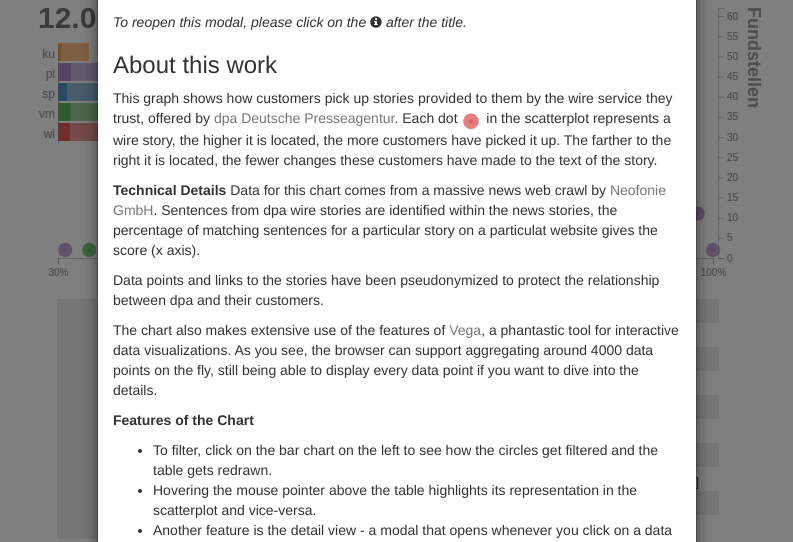
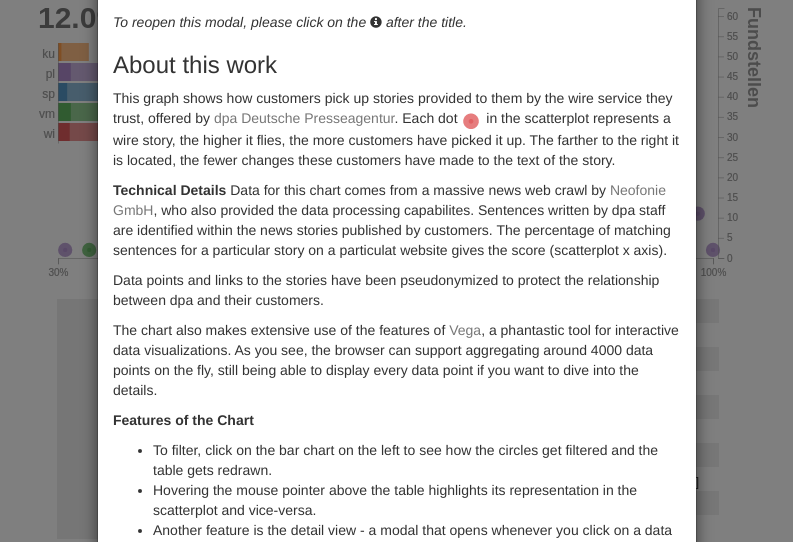
Before and after one commit to martinvirtel/newsstream-baellebad-demo, a plain HTML site: page index.html in a window 1280 px wide. Shown: the part 91-633 px from the top of the page, without its empty margins (243-1036 px from the left). Drawn offline with Linux system fonts and the light colour scheme; no server answers.

Commit message:
+ Bällebad

```diff
--- a/index.html
+++ b/index.html
@@ -31,9 +31,9 @@
 
                         <p><i>To reopen this modal, please click on the <span class="small glyphicon glyphicon-info-sign" aria-hidden="true"></span> after the title.</i></p>
 
-                        <h3>About this work</h3><p>This graph shows how customers pick up stories provided to them by the wire service they trust, offered by <a href="https://www.dpa.com">dpa Deutsche Presseagentur</a>.  Each dot <img style="vertical-align: center" src="images/ball.png"> in the scatterplot represents a wire story, the higher it is located, the more customers have picked it up. The farther to the right it is located, the fewer changes these customers have made to the text of the story.
+                        <h3>About this work</h3><p>This graph shows how customers pick up stories provided to them by the wire service they trust, offered by <a href="https://www.dpa.com">dpa Deutsche Presseagentur</a>.  Each dot <img style="vertical-align: center" src="images/ball.png"> in the scatterplot represents a wire story, the higher it flies, the more customers have picked it up. The farther to the right it is located, the fewer changes these customers have made to the text of the story.
 
-                                </p><p><b>Technical Details</b> Data for this chart comes from a massive news web crawl by <a href="https://www.neofonie.de/">Neofonie GmbH</a>. Sentences from dpa wire stories are identified within the news stories, the percentage of matching sentences for a particular story on a particulat website gives the score (x axis).</p>
+                                </p><p><b>Technical Details</b> Data for this chart comes from a massive news web crawl by <a href="https://www.neofonie.de/">Neofonie GmbH</a>, who also provided the data processing capabilites. Sentences written by dpa staff are identified within the news stories published by customers. The percentage of matching sentences for a particular story on a particulat website gives the score (scatterplot x axis).</p>
 <p>
 Data points and links to the stories have been pseudonymized to protect the relationship between dpa and their customers.
 </p>
@@ -48,6 +48,7 @@ Data points and links to the stories have been pseudonymized to protect the rela
 <p><b>The story of this chart</b></p>
 
 <p>The chart was made during the <a href="https://newsstreamproject.org/">Newsstream 2.0</a> project, thanks to financing by the <a href="https://www.bmbf.de">Federal Ministry of Education and Research</a>. For some time, it was displayed on a large screen in the dpa newsroom in Berlin and used by dpa editors on their desktop PCs as a guidance as to how their stories performed with customers.</p>
+<p>In dpa jargon, this visualization was called <a href="https://en.wikipedia.org/wiki/Ball_pit">Bällebad</a>, as the scatterplot evoked a cloud of colorful balls thrown into the air.</p>
 <p>Then, as always happens, a better tool came along ;-)</p>
 <p style="padding-left: 1em; padding-right: 1em;"><img style="width: 100%;" src="images/newsroom.png">July 2016 big screen version, in the top left corner.</p>
 <p style="padding-left: 1em; padding-right: 1em;"><img style="width: 100%;"  src="images/newsroom-2.png">March 2018 big screen version, detail view</p>
```
